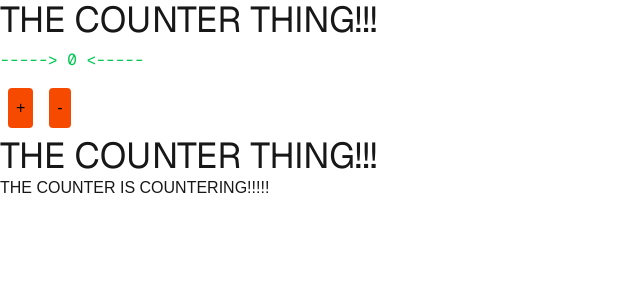
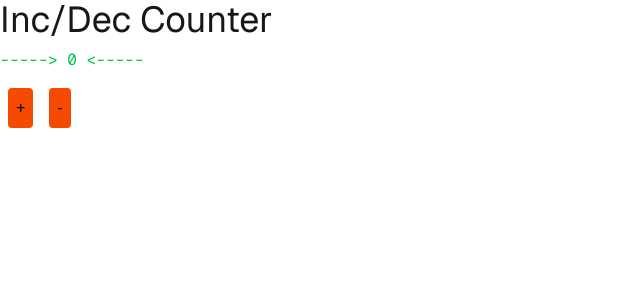
Before and after one commit to Sine-Uyeno/cprg306-assignments, a Next.js app: page /week-4 in a window 1280 px wide. Shown: the top 300 px of the page, without its empty margins (0-640 px from the left). Built offline with nearby package versions, Linux system fonts and the light colour scheme.

Commit message:
I apologize for my casualness

```diff
--- a/app/week-4/page.js
+++ b/app/week-4/page.js
@@ -3,10 +3,8 @@ import { NewItem } from "./new-item";
 export default function Page() {
   return (
     <main>
-        <h1 class="text-4xl font-sans">THE COUNTER THING!!!</h1>
+        <h1 class="text-4xl font-sans">Inc/Dec Counter</h1>
         <NewItem/>
-        <h1 class="text-4xl font-sans">THE COUNTER THING!!!</h1>
-        <p>THE COUNTER IS COUNTERING!!!!!</p>
     </main>
   );
 }
```
